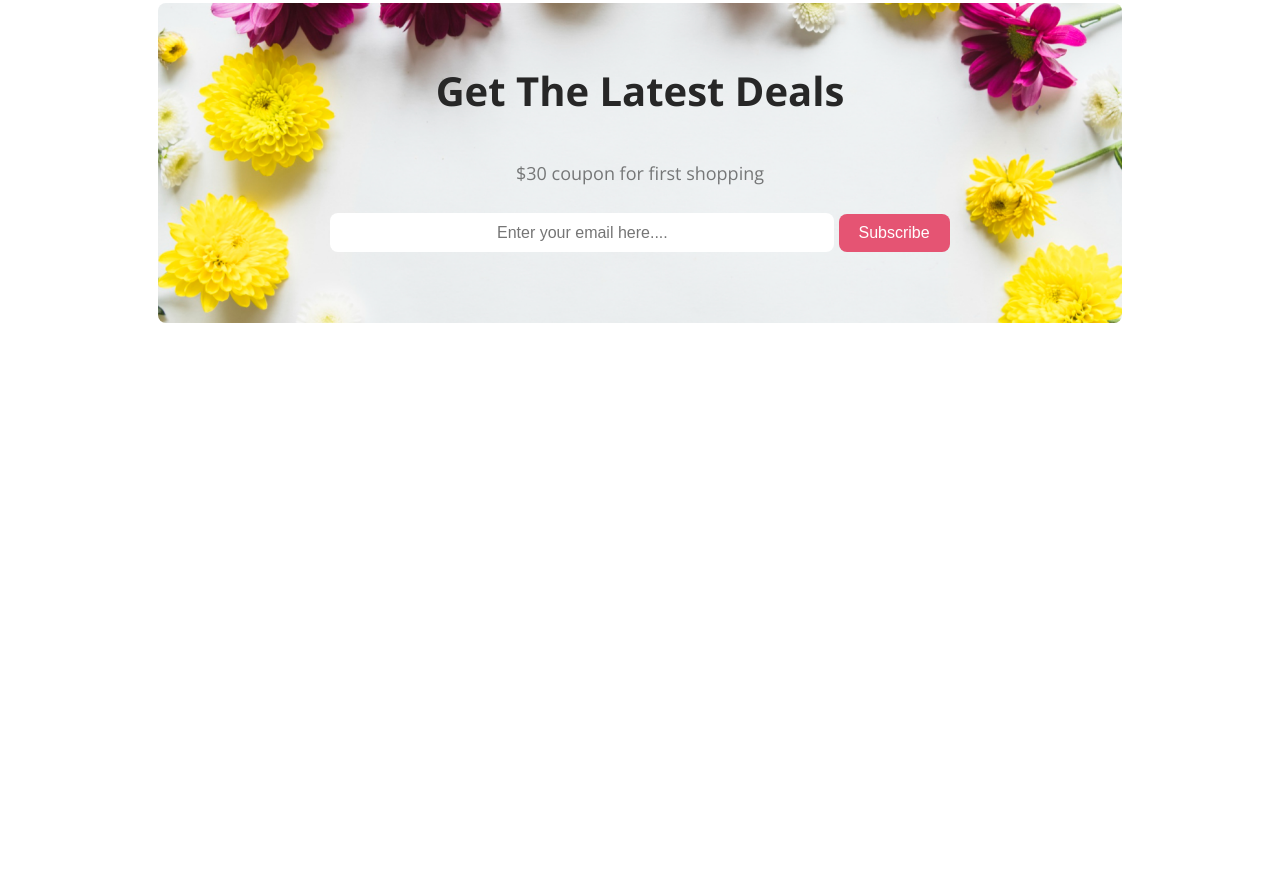
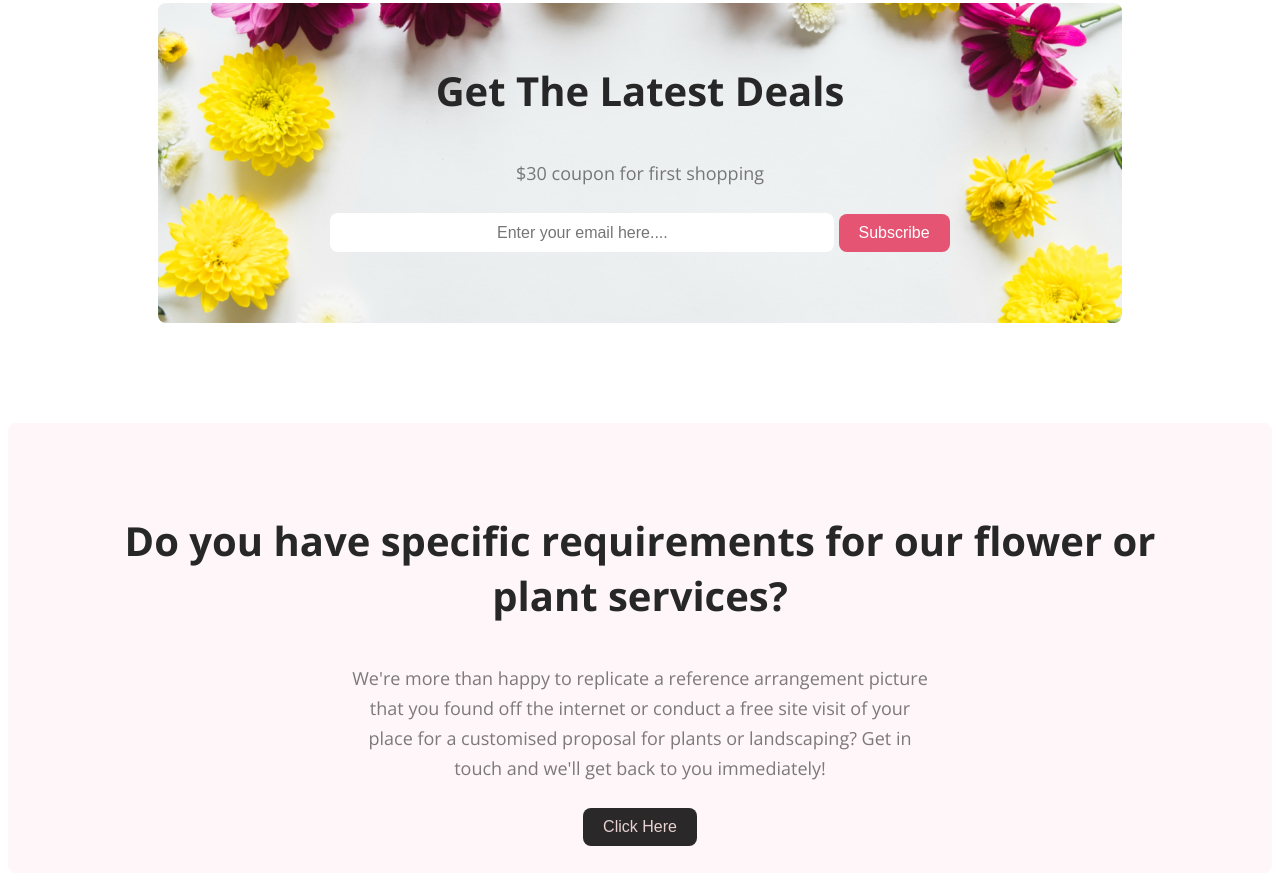
Before and after one commit to Monalisa2836/first-assignment, a plain HTML site: page index.html in a window 1280 px wide. Shown: the part 2995-3876 px from the top of the page. Before the commit the page ends 3418 px from the top, so only its background shows below. Drawn offline with nearby package versions, Linux system fonts and the light colour scheme.

Commit message:
finished the fifth section

```diff
--- a/index.html
+++ b/index.html
@@ -96,6 +96,19 @@
           <button class="btn-primary">Subscribe</button>
         </div>
       </section>
+      <!-- fifth aka bonus section -->
+      <section class="fifth-section">
+        <h3 class="sec-title">
+          Do you have specific requirements for our flower or plant services?
+        </h3>
+        <p class="sec-des">
+          We're more than happy to replicate a reference arrangement picture
+          that you found off the internet or conduct a free site visit of your
+          place for a customised proposal for plants or landscaping? Get in
+          touch and we'll get back to you immediately!
+        </p>
+        <button class="last-btn">Click Here</button>
+      </section>
     </main>
     <footer></footer>
   </body>
--- a/style.css
+++ b/style.css
@@ -155,3 +155,23 @@ input {
 .email-button {
   padding-top: 25px;
 }
+
+/* fifth section styles */
+
+.fifth-section {
+  align-items: center;
+  height: 350px;
+  border-radius: 8px;
+  background: rgba(229, 84, 115, 0.05);
+  text-align: center;
+  padding: 50px;
+}
+.last-btn {
+  border-radius: 8px;
+  background: #2b2829;
+  border: 0px;
+  padding: 10px 20px;
+  color: #e8d2d2;
+  font-size: 16px;
+  margin-top: 25px;
+}
```
